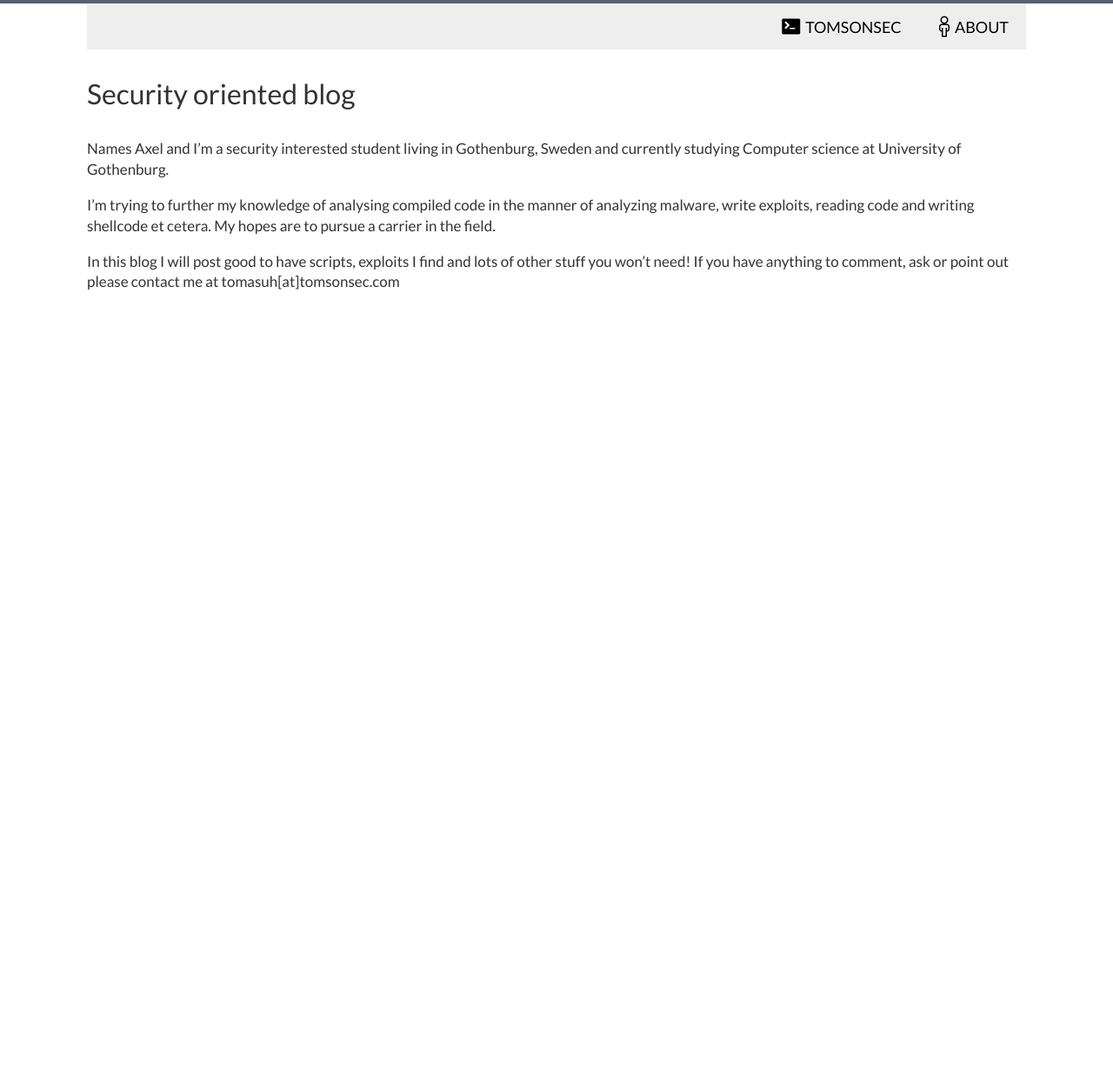
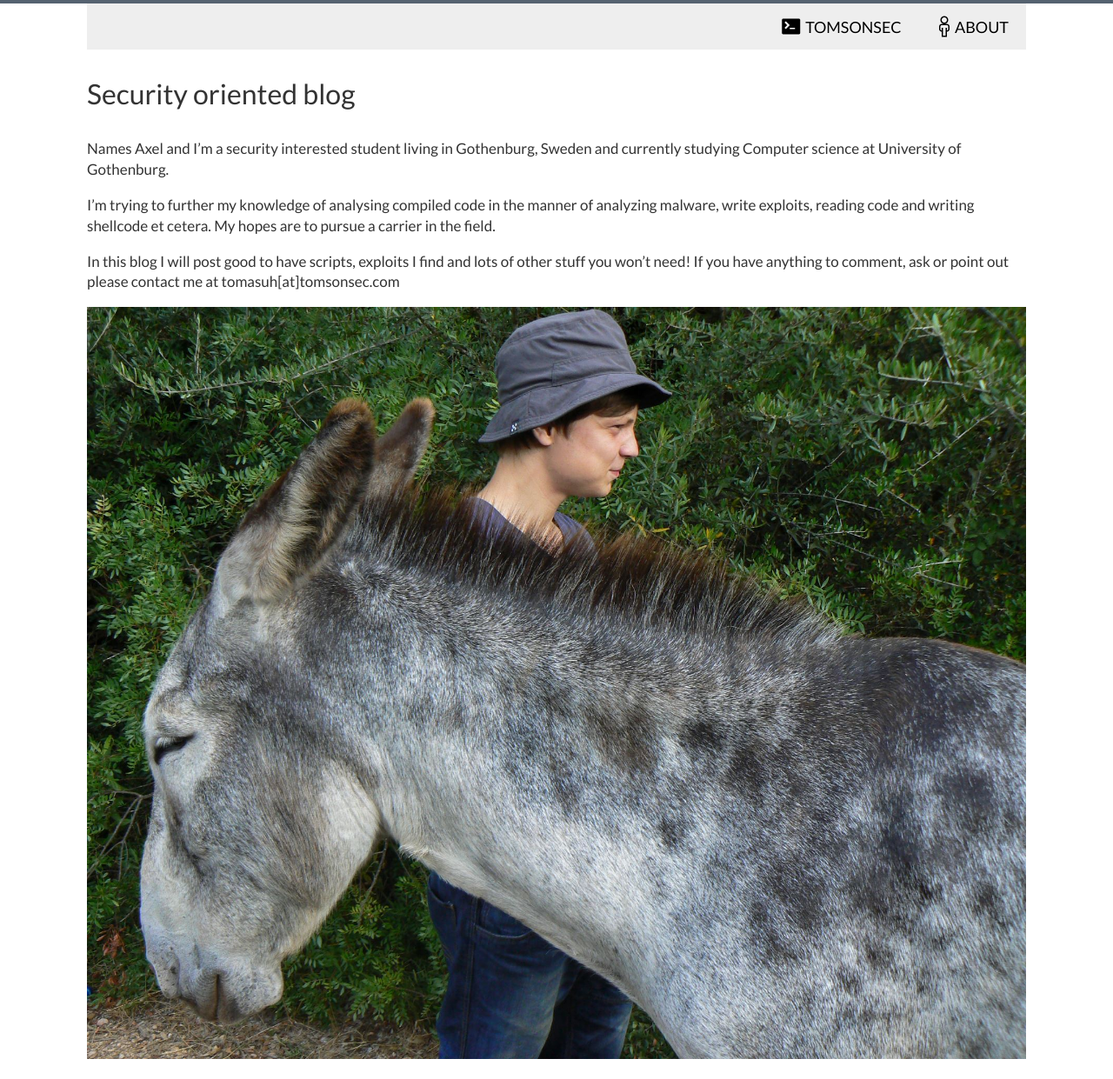
Before and after one commit to Tomasuh/Tomasuh.github.io, a Jekyll site: the page built from about.md, in a window 1280 px wide. Shown: the whole page at 87% size. Built offline with Jekyll 4.4.1, drawn with Linux system fonts in a browser that asks for light colours; before the commit the page ends 900 px from its top, so only the background shows below that.

Commit message:
Image resizing

```diff
--- a/about.md
+++ b/about.md
@@ -10,3 +10,6 @@ My hopes are to pursue a carrier in the field.
 
 In this blog I will post good to have scripts, exploits I find and lots of other stuff you won’t need!
 If you have anything to comment, ask or point out please contact me at tomasuh[at]tomsonsec.com
+
+
+<img src="http://tomasuh.github.io/images/meAndDonkey.jpg" alt="alt text" style="width:100;height:100">
```
